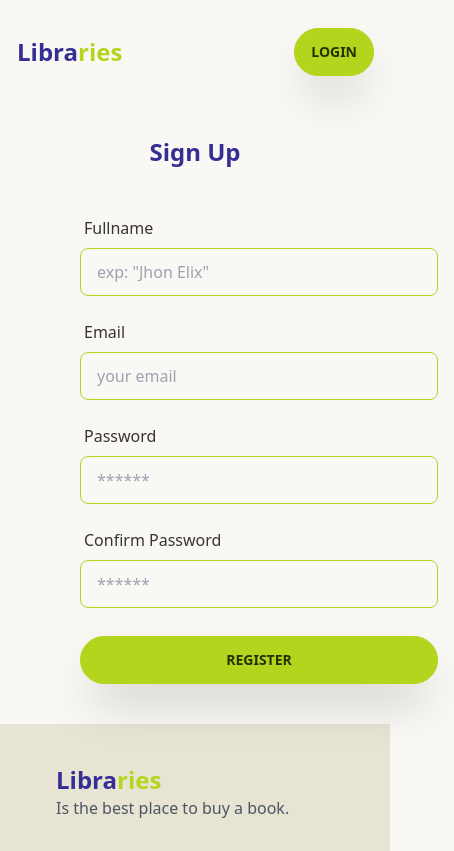
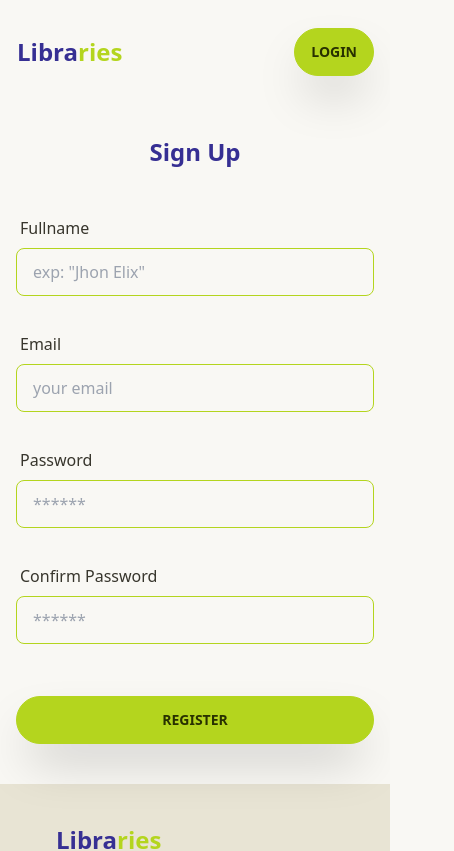
Before and after one commit to firmansubagjaa/Libraries-FE, a React (Vite) app: page /register in a window 390 px wide. Shown: the top 851 px of the page, 454 px wide, since content can reach past the window. Built offline with nearby package versions, Linux system fonts and the light colour scheme.

Commit message:
fix: responsive at auth page

```diff
--- a/src/components/Fragments/FormLogin/index.jsx
+++ b/src/components/Fragments/FormLogin/index.jsx
@@ -11,11 +11,14 @@ export default function FormLogin() {
         <Heading2 classname="text-2xl font-bold text-primary">Sign In</Heading2>
       </div>
       {/* form */}
-      <form className="w-full flex flex-col justify-center container my-10">
+      <form className="w-full flex flex-col items-center container my-10">
         {/* email */}
+        <div className="w-full mb-3">
           <InputForms htmlfor="email" title="Email" type="email" name="email" id="email" placeholder="your email" classname="font-bold" />
+        </div>
 
         {/* password */}
+        <div className="w-full mb-3">
           <InputForms htmlfor="password" title="Password" type="password" name="password" id="password" placeholder="******" classname="" />
           <span className="font-semibold py-4">
             Forget your password?
@@ -23,9 +26,12 @@ export default function FormLogin() {
               Reset password
             </Link>
           </span>
+        </div>
 
         {/* submit */}
-        <Button classname="mt-3 btn-secondary shadow-2xl">Login</Button>
+        <div className="w-full">
+          <Button classname="mt-3 btn-secondary shadow-2xl btn-block">Login</Button>
+        </div>
       </form>
       {/* end */}
     </>
--- a/src/components/Fragments/FormRegister/index.jsx
+++ b/src/components/Fragments/FormRegister/index.jsx
@@ -34,17 +34,24 @@ export default function FormRegister() {
       <div className="flex justify-center pt-10">
         <Heading2 classname="text-2xl font-bold text-primary">Sign Up</Heading2>
       </div>
-      <form onSubmit={formik.handleSubmit} className="w-full flex flex-col ml-16 xl:ml-2 container my-10">
+      <form onSubmit={formik.handleSubmit} className="w-full flex flex-col items-center container my-10">
+        <div className="w-full mb-3">
           <InputForms htmlfor="fullname" title="Fullname" type="text" name="fullname" id="fullname" placeholder='exp: "Jhon Elix"' onChange={formik.handleChange} onBlur={formik.handleBlur} value={formik.values.fullname} />
-        {formik.touched.fullname && formik.errors.fullname ? <div className="text-red-600 mb-3">{formik.errors.fullname}</div> : null}
+          {formik.touched.fullname && formik.errors.fullname ? <div className="text-red-600">{formik.errors.fullname}</div> : null}
+        </div>
 
+        <div className="w-full mb-3">
           <InputForms htmlfor="email" title="Email" type="email" name="email" id="email" placeholder="your email" classname="" onChange={formik.handleChange} onBlur={formik.handleBlur} value={formik.values.email} />
-        {formik.touched.email && formik.errors.email ? <div className="text-red-600 mb-3">{formik.errors.email}</div> : null}
+          {formik.touched.email && formik.errors.email ? <div className="text-red-600">{formik.errors.email}</div> : null}
+        </div>
 
+        <div className="w-full mb-3">
           <InputForms htmlfor="password" title="Password" type="password" name="password" id="password" placeholder="******" classname="" onChange={formik.handleChange} onBlur={formik.handleBlur} value={formik.values.password} />
 
-        {formik.touched.password && formik.errors.password ? <div className="text-red-600 mb-3">{formik.errors.password}</div> : null}
+          {formik.touched.password && formik.errors.password ? <div className="text-red-600">{formik.errors.password}</div> : null}
+        </div>
 
+        <div className="w-full mb-3">
           <InputForms
             htmlfor="confirmPassword"
             title="Confirm Password"
@@ -58,9 +65,12 @@ export default function FormRegister() {
             value={formik.values.confirmPassword}
           />
 
-        {formik.touched.confirmPassword && formik.errors.confirmPassword ? <div className="text-red-600 mb-3">{formik.errors.confirmPassword}</div> : null}
+          {formik.touched.confirmPassword && formik.errors.confirmPassword ? <div className="text-red-600">{formik.errors.confirmPassword}</div> : null}
+        </div>
 
-        <Button classname="mt-3 btn-secondary shadow-2xl">Register</Button>
+        <div className="w-full mt-3">
+          <Button classname="mt-3 btn-secondary btn-block shadow-2xl">Register</Button>
+        </div>
       </form>
     </>
   );
--- a/src/components/Fragments/Navbar/index.jsx
+++ b/src/components/Fragments/Navbar/index.jsx
@@ -19,7 +19,9 @@ export default function Navbar() {
               </label>
               <ul tabIndex={0} className="menu menu-compact dropdown-content mt-3 p-2 shadow bg-base-100 rounded-box w-52">
                 <li>
-                  <Button variant="ghost">Home</Button>
+                  <Button variant="ghost" to={"/"}>
+                    Home
+                  </Button>
                 </li>
                 <li tabIndex={0}>
                   <Button variant="ghost" className="justify-between">
@@ -52,15 +54,17 @@ export default function Navbar() {
           <div className="navbar-center hidden lg:flex">
             <ul className="menu menu-horizontal px-1 font-semibold text-primary">
               <li>
-                <Button variant="ghost">Home</Button>
+                <Button to="/" variant="ghost">
+                  Home
+                </Button>
               </li>
 
               {/* dropdown */}
-              <div className="dropdown dropdown-bottom">
-                <label tabIndex={0} className="btn btn-ghost rounded-btn">
+              <div className="dropdown dropdown-hover">
+                <Button to="/product" tabIndex={0} classname="btn btn-ghost rounded-btn">
                   Category
-                </label>
-                <ul tabIndex={0} className="menu dropdown-content p-2 bg-base-100 rounded-box w-[36rem] mt-4 shadow-2xl">
+                </Button>
+                <ul tabIndex={0} className="menu dropdown-content p-2 bg-base-100 rounded-box w-[36rem] mt-1 shadow-2xl">
                   <div className="flex">
                     <div className="border-r border-solid border-gray-300 w-[17rem] flex flex-col">
                       <li>
```
Lines whose indentation alone changed are shown as unchanged.
